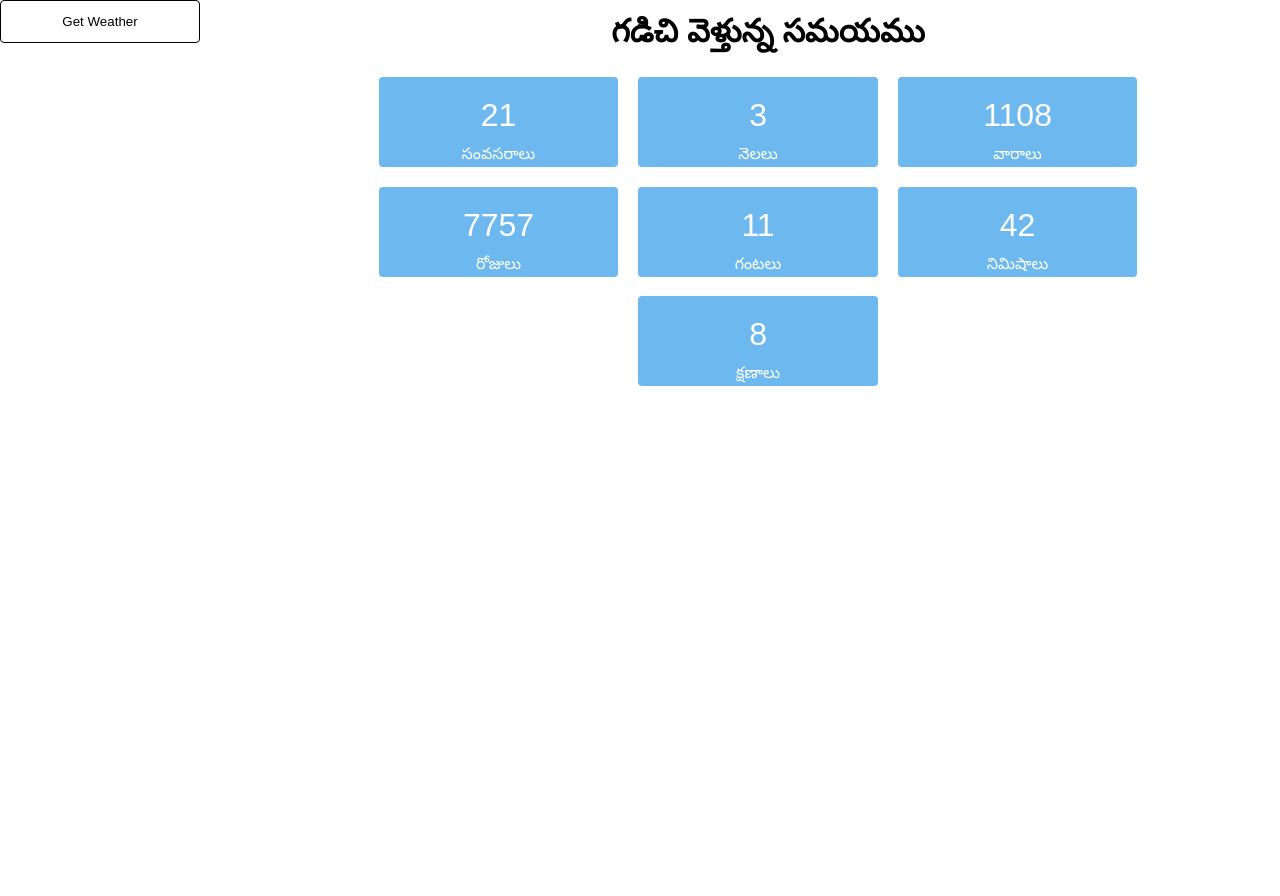
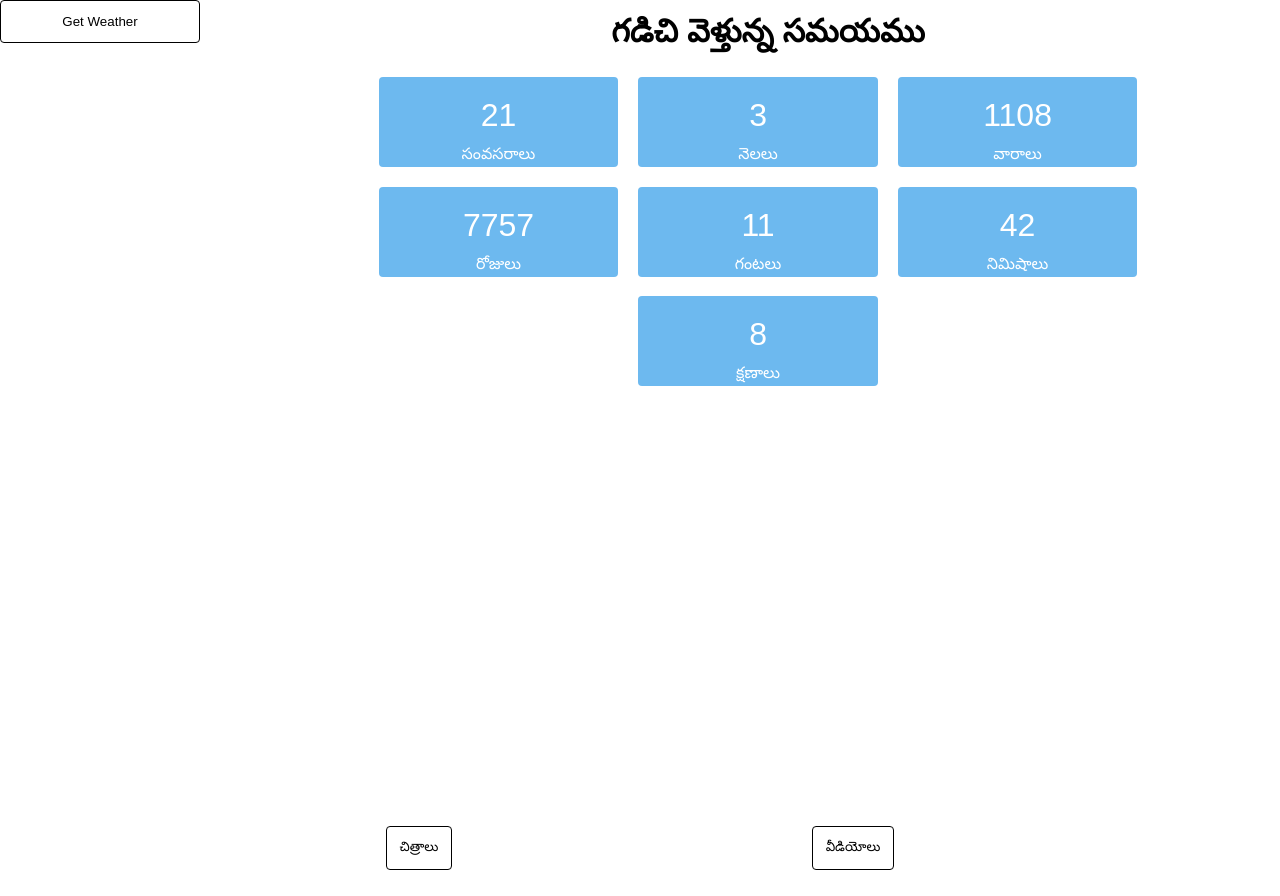
Before and after one commit to Sai-git1A/Dharshan, a React (Create React App) app: page / in a window 1280 px wide. Before the commit the page ends 826 px from the top, so only its background shows below. Built offline with nearby package versions, Linux system fonts and the light colour scheme.

Commit message:
Added Images Page

```diff
--- a/package.json
+++ b/package.json
@@ -11,7 +11,7 @@
     "react": "^18.2.0",
     "react-dom": "^18.2.0",
     "react-router-dom": "^6.20.1",
-    "react-scripts": "^3.0.1"
+    "react-scripts": "^3.4.4"
   },
   "scripts": {
     "start": "react-scripts --openssl-legacy-provider start",
--- a/src/App.js
+++ b/src/App.js
@@ -1,12 +1,14 @@
 import React from 'react';
 import {BrowserRouter as Router, Routes, Route} from 'react-router-dom';
 import Home from './Home/Home';
+import Images from './Images/Images';
 
 export default function App() {
   return (
     <Router>
       <Routes>
         <Route exact path="/" element={<Home />} />
+        <Route path='/images' element={<Images />} />
       </Routes>
     </Router>
   );
--- a/src/Home/Home.css
+++ b/src/Home/Home.css
@@ -77,7 +77,7 @@ p {
 
 .weather-icon-temp-text {
     background-color: #6DB9EF;
-    border-radius: 8px;
+    border-radius: 4px;
     padding: 1%;
     margin-bottom: 4%;
 }
@@ -98,7 +98,7 @@ p {
 
 .weather-details {
     background-color: #6DB9EF;
-    border-radius: 8px;
+    border-radius: 4px;
 }
 
 .weather-details div {
@@ -128,6 +128,21 @@ p {
     font-size: 1rem;
     text-align: right;
     width: 100%;
+}
+
+footer {
+    display: flex;
+    align-items: center;
+    justify-content: space-evenly;
+    padding: 2%;
+}
+
+footer button {
+    background-color: #ffffff;
+    border: 1px solid #000000;
+    border-radius: 4px;
+    cursor: pointer;
+    padding: 1%;
 }
 
 @media only screen and (max-width: 1000px) {
--- a/src/Home/Home.js
+++ b/src/Home/Home.js
@@ -3,8 +3,10 @@ import axios from 'axios';
 import CircularProgress from '@mui/joy/CircularProgress';
 import data from '../Icons.json';
 import './Home.css';
+import { useNavigate } from 'react-router-dom';
 
 export default function Home() {
+    const navigate = useNavigate();
     const icons = data;
     const [loading, setLoading] = useState(false);
     const [weather, setWeather] = useState(null);
@@ -136,6 +138,10 @@ export default function Home() {
            </div>
         </div>
         </div>
+        <footer>
+            <button className='చిత్రాలు' onClick={() => navigate('/images')}>చిత్రాలు</button>
+            <button className='వీడియోలు' onClick={() => alert('వీడియోలు')}>వీడియోలు</button>
+        </footer>
         </>
     )
 }
--- /dev/null
+++ b/src/Images/Images.js
@@ -0,0 +1,14 @@
+import React from 'react';
+import './Images.css';
+import { Container } from '@mui/joy';
+
+export default function Images() {
+    return (
+        <div>
+        <h1>Images</h1>
+        <body>
+            <img src='' alt='My-Images'/>
+        </body>
+        </div>
+    )
+}
```
Also changed, not shown: src/Images/Images.css (added), 1 other file (tests, documents, lock files or other folders).
